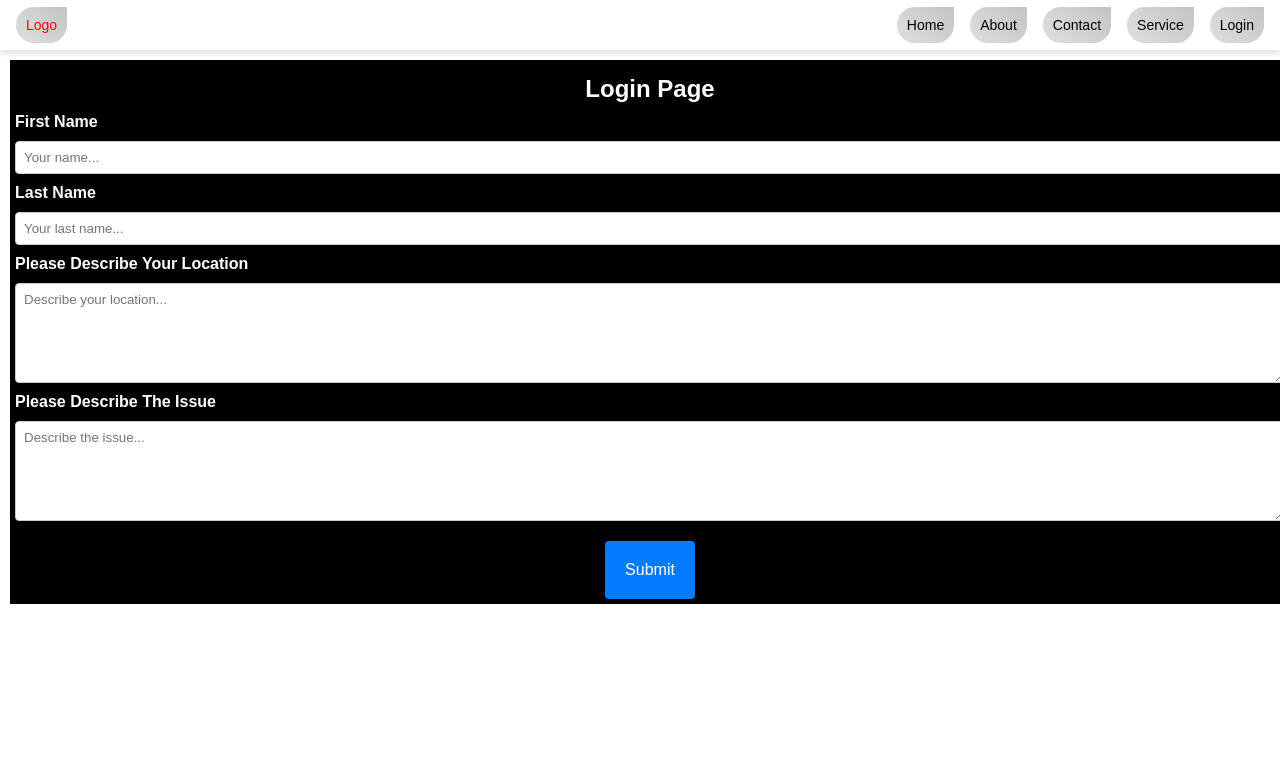
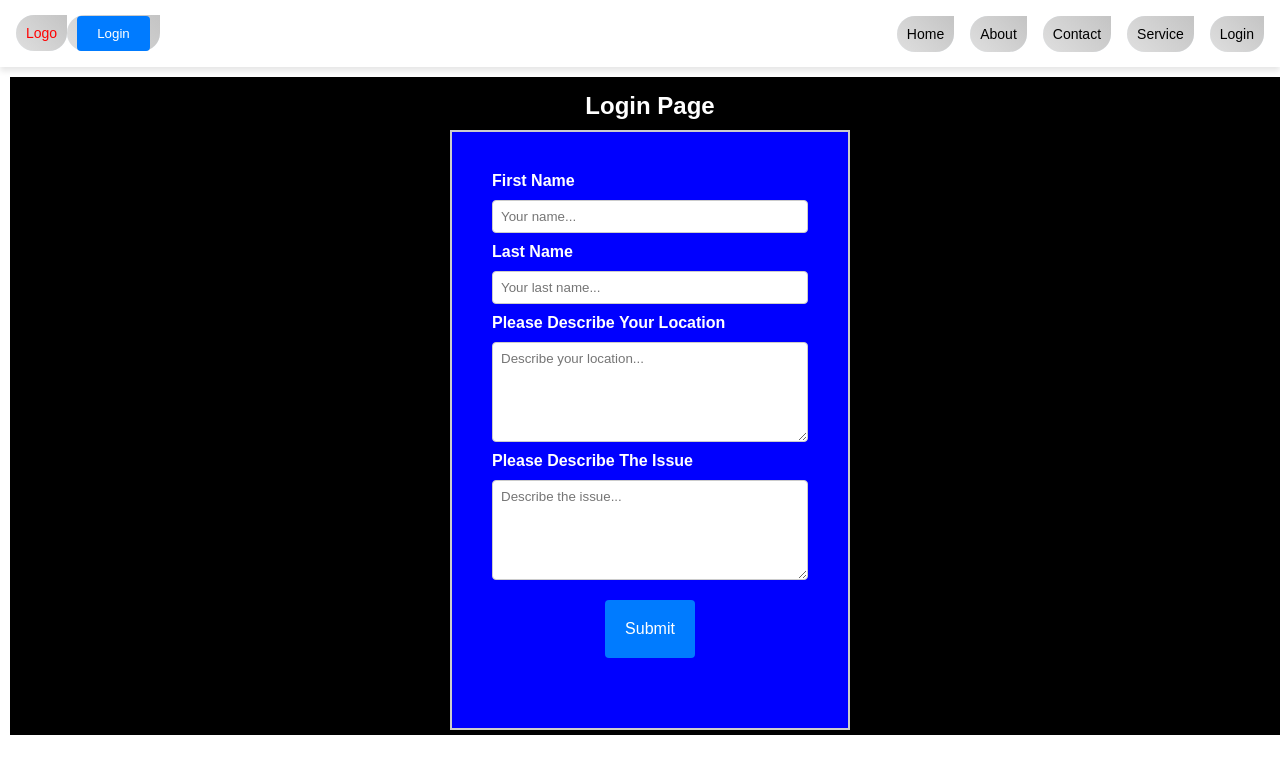
Before and after one commit to Tumumanye-Nelson/NelsonServiceWebsite, a React (Vite) app: page /Login in a window 1280 px wide. Shown: the top 774 px of the page. Built offline with nearby package versions, Linux system fonts and the light colour scheme.

Commit message:
narrowed login page

```diff
--- a/package.json
+++ b/package.json
@@ -12,6 +12,7 @@
   "dependencies": {
     "react": "^18.3.1",
     "react-dom": "^18.3.1",
+    "react-router-dom": "^7.1.5",
     "react-scroll": "^1.9.0"
   },
   "devDependencies": {
--- a/src/NarBar/NavBar.jsx
+++ b/src/NarBar/NavBar.jsx
@@ -6,6 +6,9 @@ const Navbar = () => {
     <nav className={styles.navbar}>
       <div>
         <Link to="home" smooth={true} duration={300}>Logo</Link>
+        <Link to="/#/login">
+            <button>Login</button>
+          </Link>
       </div>
       <div>
         <ul>
--- a/src/component/Login.jsx
+++ b/src/component/Login.jsx
@@ -24,7 +24,7 @@ function Login() {
   return (
     <div id="login" >
       <h2 style={{ textAlign: "center" ,margin:"10px"}}>Login Page</h2>
-      <form onSubmit={handleSubmit}>
+      <form onSubmit={handleSubmit} className="form">
         <label htmlFor="fname">First Name</label>
         <input
           type="text"
--- a/src/index.css
+++ b/src/index.css
@@ -457,10 +457,24 @@ p {
 }
 
 #login{
-   margin: 20px;
+
    font-family: "Arial, sans-serif, color";
    color: white;
    font-weight: 1000;
+   display: grid;
+   place-items:center;
+   position: absolute;
+
+}
+.form{
+  padding: 40px;
+  border: 2px solid #ccc;
+  background-color: #0000ff;
+  width: 400px;
+  height: 600px;
+
+
+
 }
 .buttonStyle {
   padding: 20px 20px;
@@ -557,6 +571,3 @@ html {
 
 
 }
-pu{
-  background-color: ;
-}
```
Also changed, not shown: 1 other file (tests, documents, lock files or other folders).
